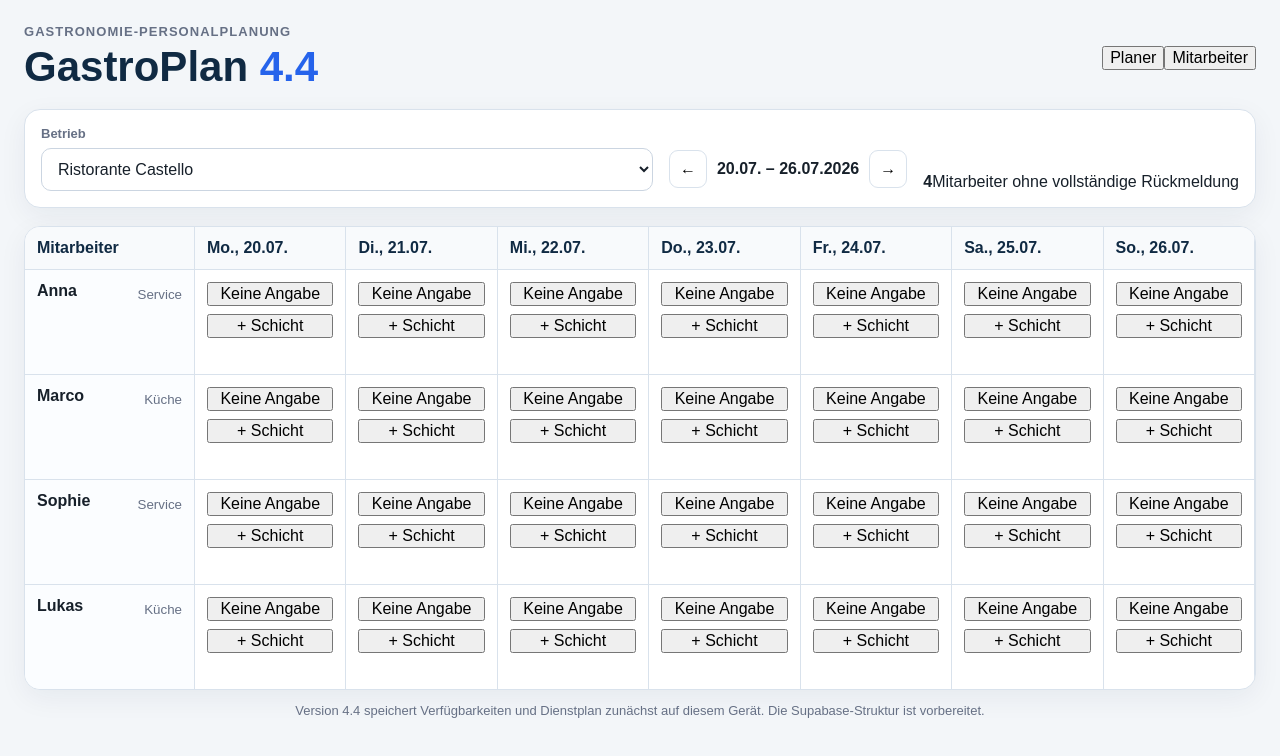
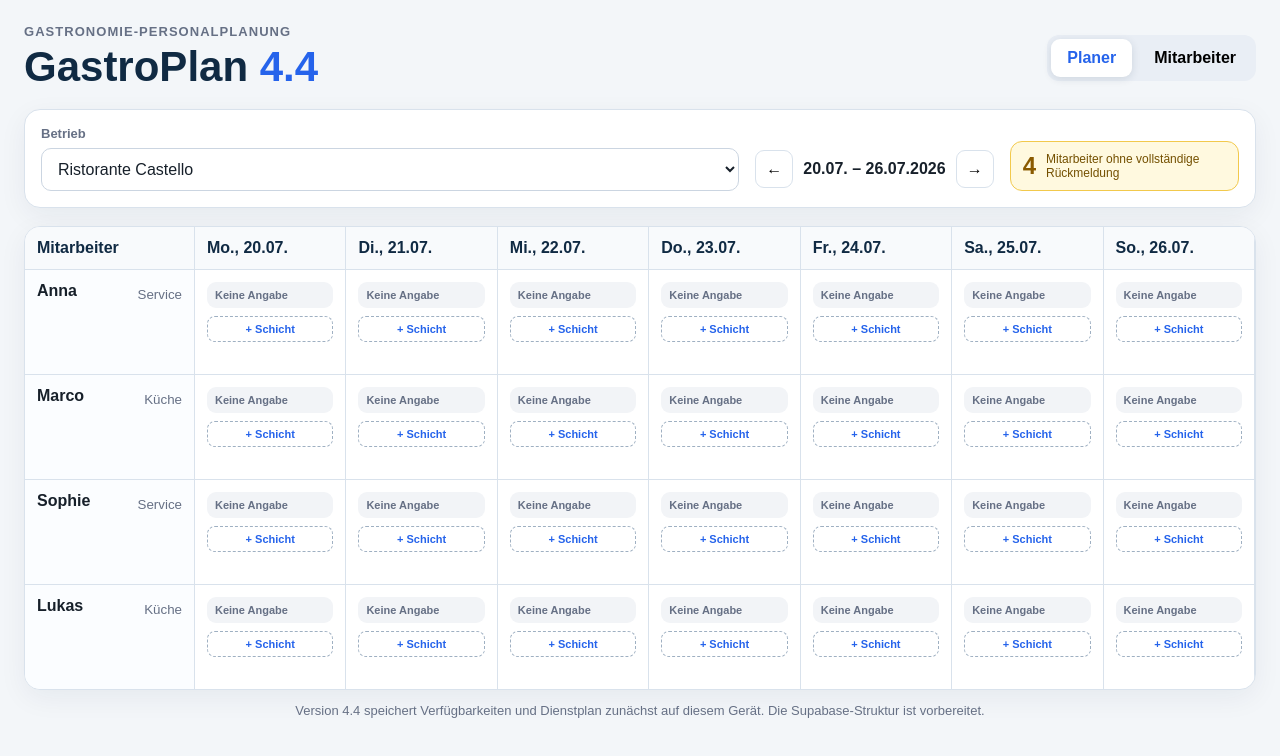
Before and after one commit to TF1980/gastroplan-42, a Next.js app: page / in a window 1280 px wide. Shown: the top 756 px of the page. Built offline with nearby package versions, Linux system fonts and the light colour scheme.

Commit message:
Update globals.css

```diff
--- a/app/globals.css
+++ b/app/globals.css
@@ -94,3 +94,30 @@ textarea { resize: vertical; }
   .manager-actions { justify-content: stretch; }
   .manager-actions button { flex: 1; }
 }
+
+.view-switch { display:flex; gap:6px; padding:4px; background:#e9eef5; border-radius:12px; }
+.view-switch button { border:0; background:transparent; padding:10px 16px; border-radius:9px; font-weight:800; }
+.view-switch button.active { background:white; color:var(--blue); box-shadow:0 2px 8px rgba(16,42,67,.12); }
+.reply-summary { display:flex; align-items:center; gap:10px; border:1px solid #f2c94c; background:#fff9df; padding:10px 12px; border-radius:12px; }
+.reply-summary strong { font-size:24px; color:#8a5a00; }
+.reply-summary span { max-width:180px; font-size:12px; color:#745000; }
+.availability-pill { width:100%; border:0; border-radius:9px; padding:7px 8px; font-weight:800; font-size:11px; text-align:left; }
+.availability-pill span { display:block; margin-top:3px; font-size:10px; }
+.available { background:#e8f7ed !important; color:#18743b !important; border-color:#b7e0c4 !important; }
+.partial { background:#fff6d8 !important; color:#8a5a00 !important; border-color:#efd782 !important; }
+.unavailable, .sick { background:#fdecec !important; color:#b42318 !important; border-color:#f1b9b5 !important; }
+.vacation { background:#eaf1ff !important; color:#2458b8 !important; border-color:#bfd0f5 !important; }
+.school { background:#f2eafe !important; color:#6941c6 !important; border-color:#d6c3f5 !important; }
+.unknown { background:#f2f4f7 !important; color:#667085 !important; border-color:#d0d5dd !important; }
+.add-shift { border:1px dashed #9fb0c2; background:white; border-radius:8px; padding:6px 8px; color:var(--blue); font-size:11px; font-weight:800; }
+.employee-availability { padding:22px; }
+.employee-intro { display:flex; justify-content:space-between; gap:20px; align-items:flex-start; margin-bottom:18px; }
+.employee-intro h2 { margin:0 0 6px; color:var(--navy); }
+.employee-intro p { margin:0; color:var(--muted); }
+.week-badge { background:var(--blue-soft); color:var(--blue); padding:9px 12px; border-radius:999px; font-weight:800; white-space:nowrap; }
+.availability-cards { display:grid; grid-template-columns:repeat(7,minmax(120px,1fr)); gap:10px; overflow-x:auto; }
+.availability-card { min-height:140px; border:1px solid var(--line); border-radius:14px; padding:14px; text-align:left; display:flex; flex-direction:column; gap:9px; }
+.availability-card strong { color:var(--navy); }
+.availability-card span { font-weight:800; }
+.availability-card small { line-height:1.35; }
+@media (max-width:760px){ .view-switch{width:100%}.view-switch button{flex:1}.employee-intro{flex-direction:column}.availability-cards{grid-template-columns:repeat(7,145px)} }
```
